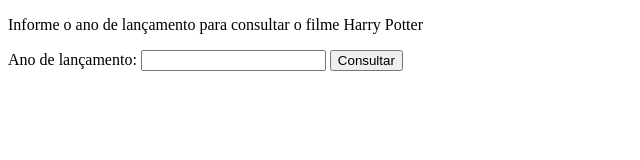
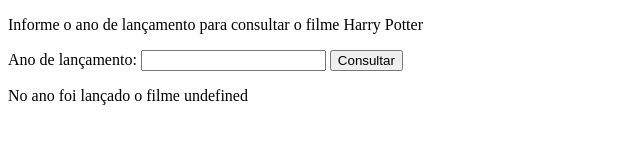
Before and after one commit to roddai/sd-035-live-lectures, a plain HTML site: page index.html in a window 1280 px wide. Both pictures are taken after a click on the button "Consultar". Shown: the whole page, without its empty margins (0-640 px from the left). Drawn offline with Linux system fonts and the light colour scheme.

Commit message:
cria as funções que adicionam o texto na página

```diff
--- a/index.html
+++ b/index.html
@@ -13,5 +13,5 @@
     <button id='button'>Consultar</button>
     <p id='result'></p>
   </body>
-  <script src='script-6-1.js'></script>
+  <script src='script.js'></script>
 </html>
--- a/script.js
+++ b/script.js
@@ -1,7 +1,9 @@
 const harryPotterMovies = {
   filmes: [
     {
-      "nome": "Harry Potter e a Pedra Filosofal", "ano_lancamento": 2001, "atores_principais": ["Daniel Radcliffe", "Emma Watson", "Rupert Grint"]
+      "nome": "Harry Potter e a Pedra Filosofal",
+      "ano_lancamento": 2001,
+      "atores_principais": ["Daniel Radcliffe", "Emma Watson", "Rupert Grint"]
     },
     {
       "nome": "Harry Potter e a Câmara Secreta",
@@ -40,3 +42,29 @@
     }
   ]
 }
+
+// Função que adiciona um texto com o filme, na página
+const addHarryPotterMovie = () => {
+  const year = document.querySelector('#movie').value;
+  const result = document.querySelector('#result');
+
+  result.innerText = `No ano ${year} foi lançado o filme ${getHarryPotterMovie(year)}`;
+
+  document.getElementById('movie').value = "";
+}
+
+// Função que fornece o filme com base no ano de lançamento
+const getHarryPotterMovie = (year) => {
+  for (let index = 0; index < harryPotterMovies.filmes.length; index += 1) {
+    const objectMovie = harryPotterMovies.filmes[index];
+
+    if (parseInt(year) === objectMovie.ano_lancamento) {
+      return objectMovie.nome;
+    };
+  }
+}
+
+window.onload = () => {
+  const button = document.querySelector('#button');
+  button.addEventListener('click', addHarryPotterMovie);
+}
```
